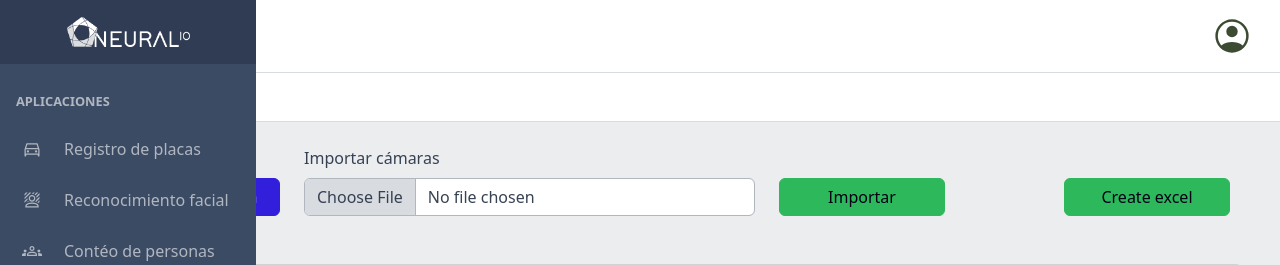
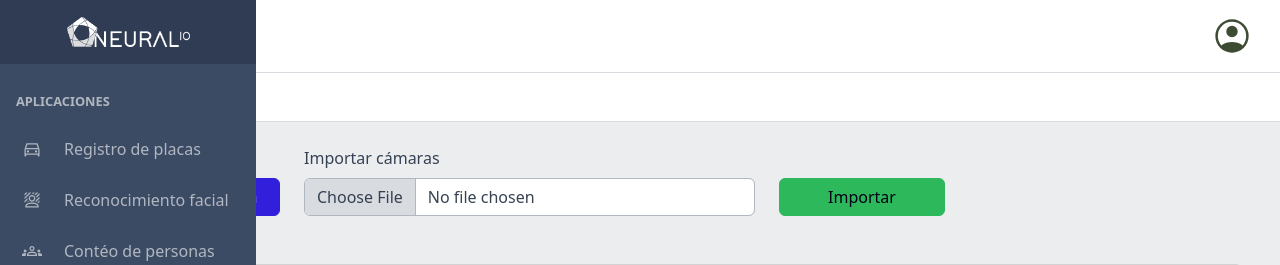
Before and after one commit to MiguelNeural/streaming, a Django app: template cameras_admin/templates/cameras_admin/cameras.html in a window 1280 px wide. Shown: the top 265 px of the page. Run offline with Django 3.2, Linux system fonts and the light colour scheme; the template is opened without the code that fills it, so the values that code supplies are empty.

Commit message:
Comenta boton para crear archivo de excel y agrega mensaje de validacion para el input del archivo xlsx

```diff
--- a/cameras_admin/templates/cameras_admin/cameras.html
+++ b/cameras_admin/templates/cameras_admin/cameras.html
@@ -21,10 +21,11 @@
 	<div class="col-2">
 			<div class="d-grid">
 				<input type="submit" name="upload_excel" value="Importar" class="btn btn-success"/>
+				<span class="invalid-feedback"/>
 			</div>
 		</form>
 	</div>
-	<div class="col-1"></div>
+	{% comment %} <div class="col-1"></div>
 	<div class="col-2">
 		<form method="post" enctype="multipart/form-data">
 			{% csrf_token %}
@@ -32,7 +33,7 @@
 				<input type="submit" name="create_excel" value="Create excel" class="btn btn-success"/>
 			</div>
 		</form>
-	</div>
+	</div> {% endcomment %}
 </div>
 <br>
 {% if rows %}
```
